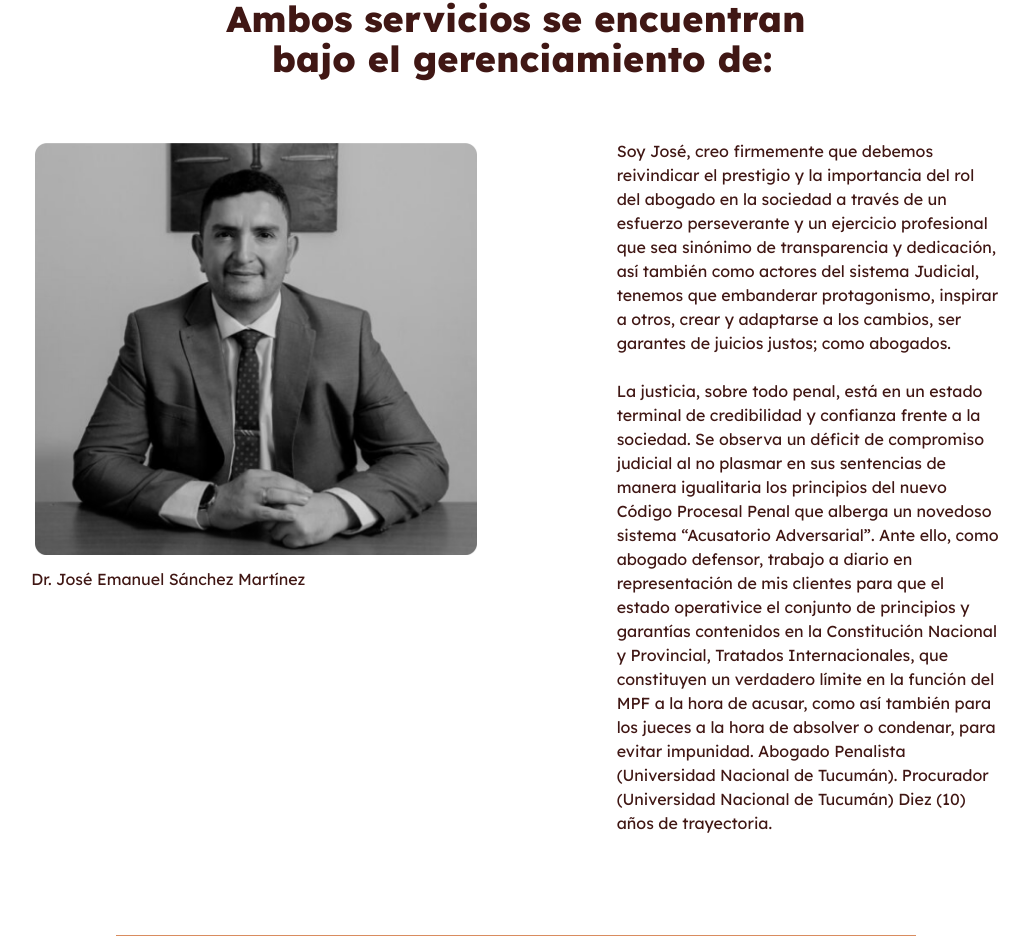
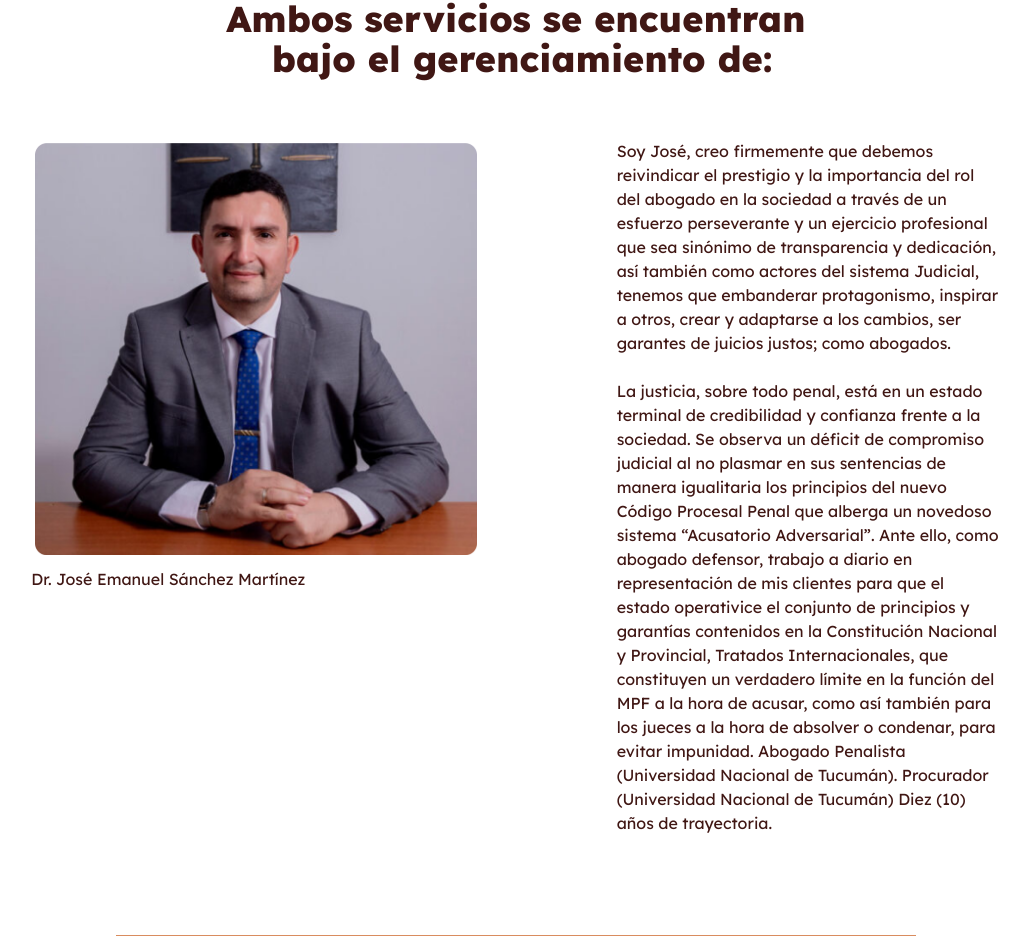
Before and after one commit to cajimenez96/sanchez-martinez, a React (Vite) app: page /nosotros in a window 1280 px wide. Shown: the part 920-1856 px from the top of the page, without its empty margins (124-1153 px from the left). Built offline with nearby package versions, Linux system fonts and the light colour scheme; no server answers.

Commit message:
fix colors

```diff
--- a/src/pages/About/index.tsx
+++ b/src/pages/About/index.tsx
@@ -33,7 +33,7 @@ const Content: React.FC<ContentProps> = ({title, children, className}) => {
 const Card: React.FC<CardProps> = ({image, title, classNameImage}) => {
   return (
     <div>
-      <img src={image} alt={title} width={300} className={`mb-2 p-1 grayscale border rounded-lg ${classNameImage}`} />
+      <img src={image} alt={title} width={300} className={`mb-2 p-1 border rounded-lg ${classNameImage}`} />
       <Text className="text-oscuro">{title}</Text>
     </div>
   )
@@ -52,7 +52,7 @@ const About = () => {
 
       <div className="flex flex-wrap justify-center gap-5">
         {about.firms.map((firm, index) => (
-          <Card title={firm.name} image={firm.image} key={index} />
+          <Card title={firm.name} image={firm.image} classNameImage="grayscale" key={index} />
         ))}
       </div>
 
```
